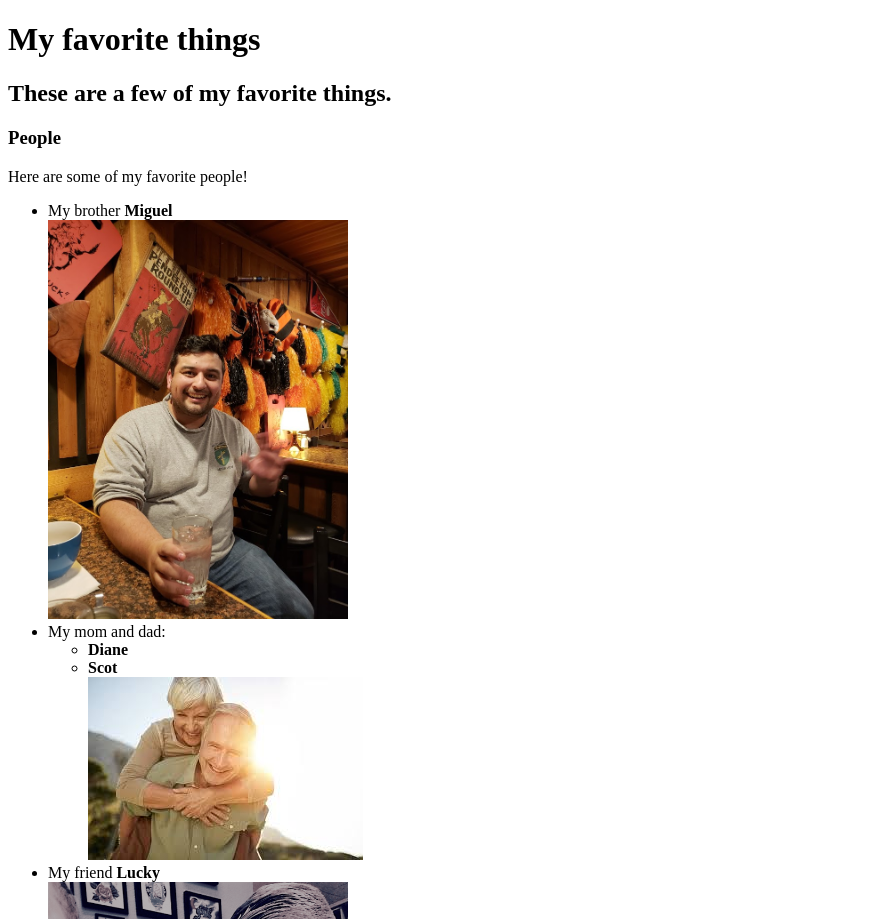
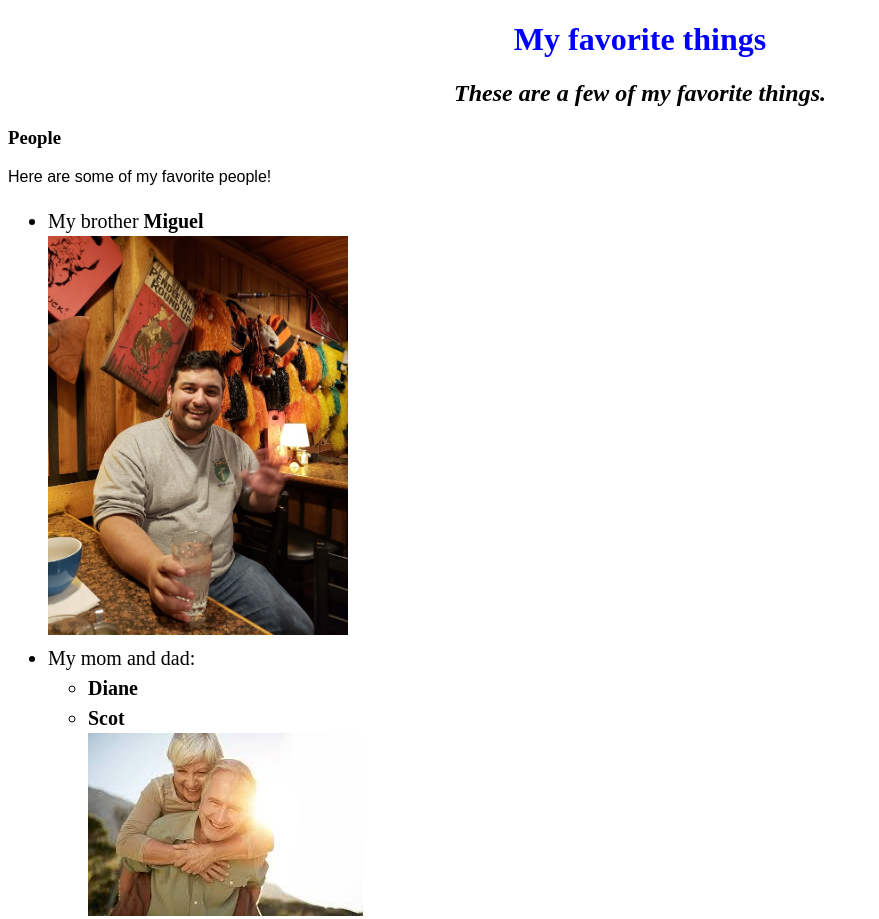
Before and after one commit to dkmerys/my-first-webpage, a plain HTML site: page favorite-things.html in a window 1280 px wide. Shown: the top 919 px of the page, without its empty margins (0-879 px from the left). Drawn offline with Linux system fonts and the light colour scheme.

Commit message:
add styling for unordered lists and headlines

```diff
--- a/css/styles.css
+++ b/css/styles.css
@@ -1,3 +1,22 @@
+h1 {
+  color: #0000ff;
+  text-align: center;
+}
+
+h2 {
+  font-style: italic;
+  text-align: center;
+}
+
+p{
+  font-family: sans-serif;
+}
+
+ul{
+  font-size: 20px;
+  line-height: 30px;
+}
+
 .miguel {
   max-width: 300px;
   max-height: 400px;
```
